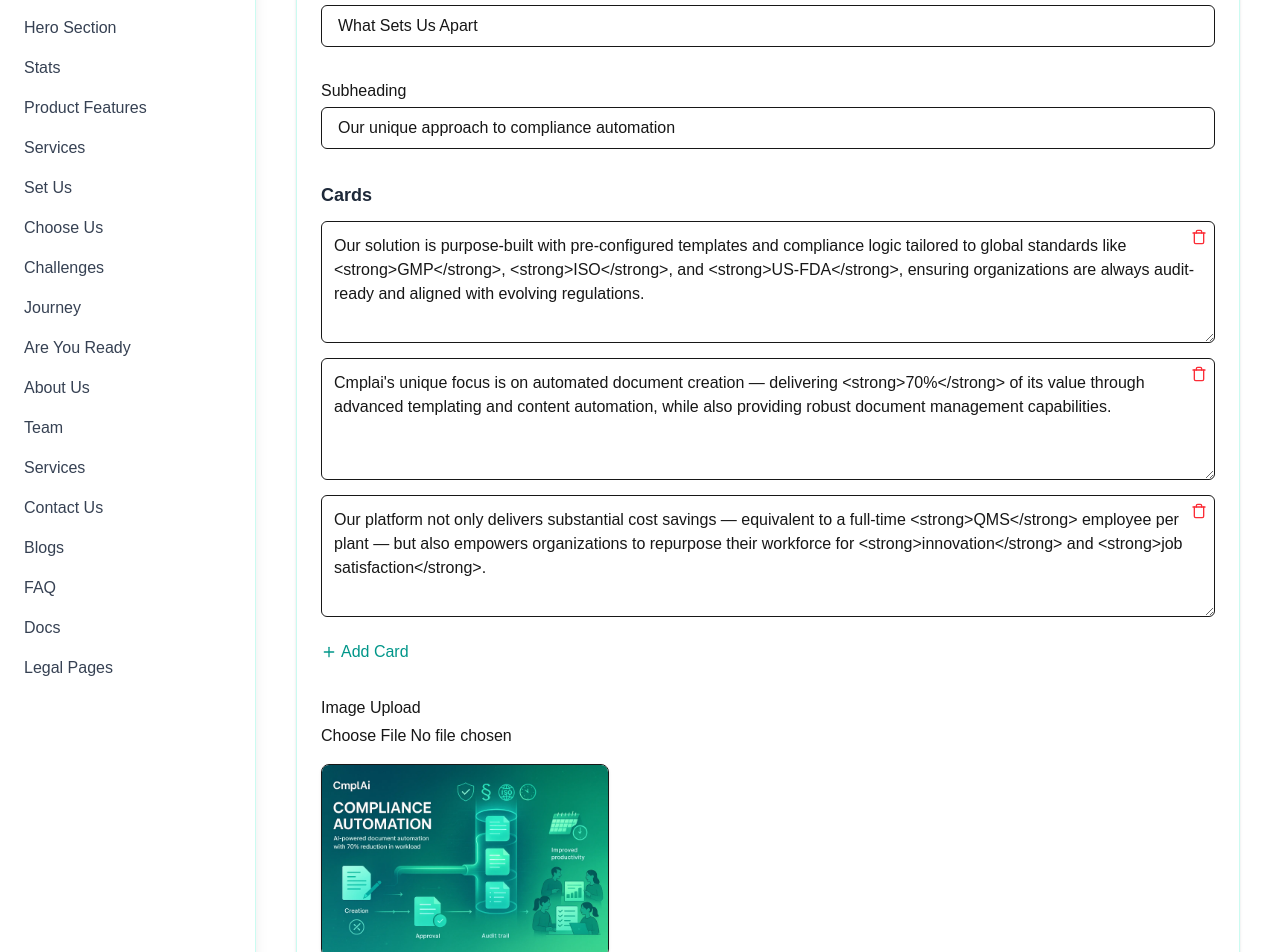
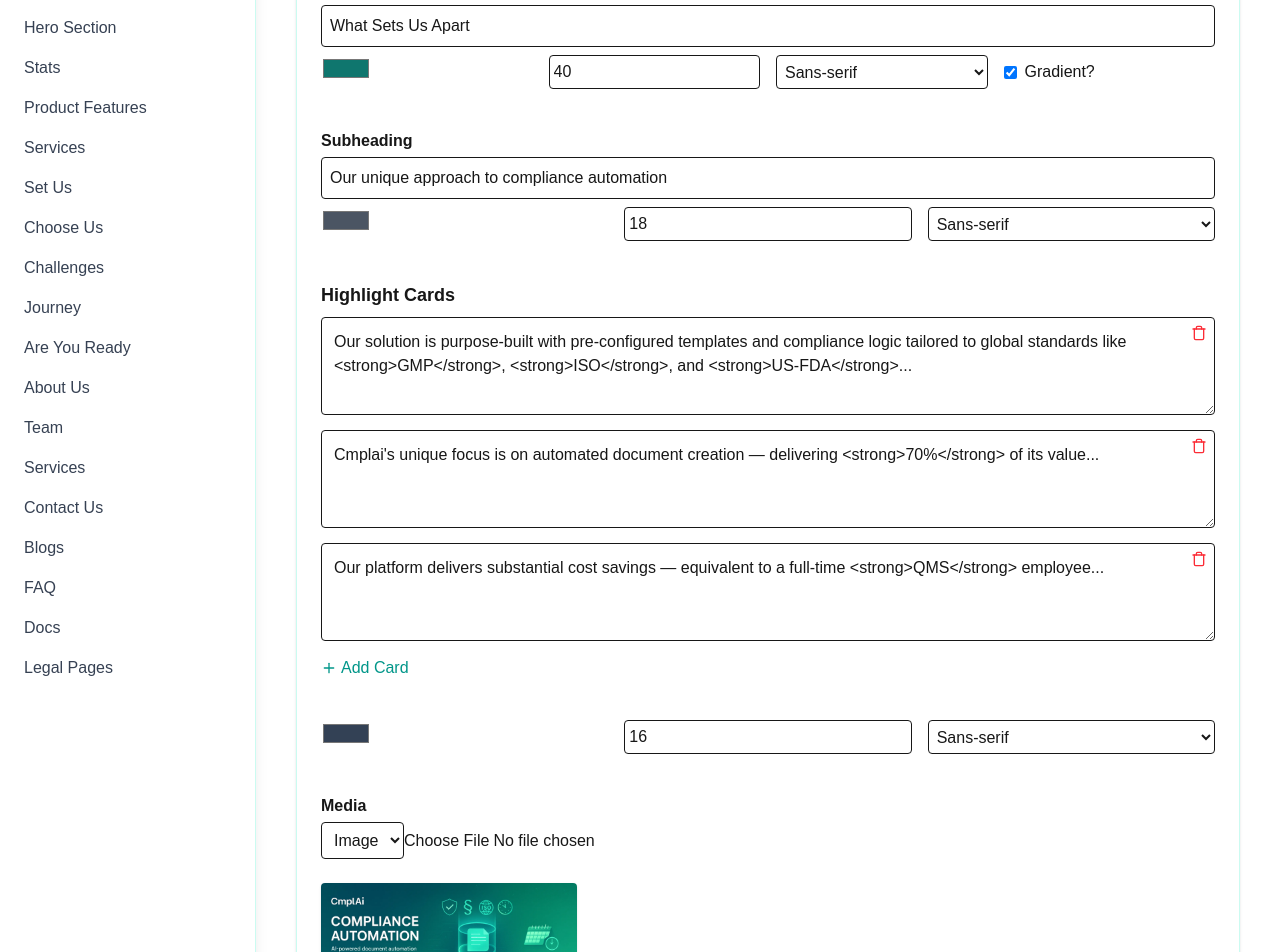
Before and after one commit to Narsimha1729/cmplai-adv, a Next.js app: page /admin/setus in a window 1280 px wide. Shown: the part 160-1112 px from the top of the page. Built offline with nearby package versions, Linux system fonts and the light colour scheme.

Commit message:
Finished

```diff
--- a/app/admin/setus/page.jsx
+++ b/app/admin/setus/page.jsx
@@ -6,28 +6,43 @@ import { Trash, Plus } from 'lucide-react';
 export default function SetUsApartEditor() {
   const [form, setForm] = useState({
     heading: 'What Sets Us Apart',
+    headingSize: '40px',
+    headingColor: '#0f766e',
+    headingFont: 'sans-serif',
+    headingGradient: true,
+
     subheading: 'Our unique approach to compliance automation',
+    subColor: '#4b5563',
+    subFont: 'sans-serif',
+    subSize: '18px',
+
     cards: [
-      "Our solution is purpose-built with pre-configured templates and compliance logic tailored to global standards like <strong>GMP</strong>, <strong>ISO</strong>, and <strong>US-FDA</strong>, ensuring organizations are always audit-ready and aligned with evolving regulations.",
-      "Cmplai's unique focus is on automated document creation — delivering <strong>70%</strong> of its value through advanced templating and content automation, while also providing robust document management capabilities.",
-      "Our platform not only delivers substantial cost savings — equivalent to a full-time <strong>QMS</strong> employee per plant — but also empowers organizations to repurpose their workforce for <strong>innovation</strong> and <strong>job satisfaction</strong>.",
+      "Our solution is purpose-built with pre-configured templates and compliance logic tailored to global standards like <strong>GMP</strong>, <strong>ISO</strong>, and <strong>US-FDA</strong>...",
+      "Cmplai's unique focus is on automated document creation — delivering <strong>70%</strong> of its value...",
+      "Our platform delivers substantial cost savings — equivalent to a full-time <strong>QMS</strong> employee...",
     ],
-    image: '/setsapart.webp',
+    cardColor: '#334155',
+    cardFont: 'sans-serif',
+    cardSize: '16px',
+
+    mediaType: 'image', // 'image' or 'video'
+    mediaUrl: '/setsapart.webp',
+
     showGlow: true,
     showDottedBackground: true,
   });
 
   const handleChange = (field, value) => setForm({ ...form, [field]: value });
 
-  const updateCard = (index, value) => {
+  const updateCard = (i, val) => {
     const updated = [...form.cards];
-    updated[index] = value;
+    updated[i] = val;
     setForm({ ...form, cards: updated });
   };
 
-  const removeCard = (index) => {
+  const removeCard = (i) => {
     const updated = [...form.cards];
-    updated.splice(index, 1);
+    updated.splice(i, 1);
     setForm({ ...form, cards: updated });
   };
 
@@ -35,9 +50,9 @@ export default function SetUsApartEditor() {
     setForm({ ...form, cards: [...form.cards, ''] });
   };
 
-  const handleImageUpload = (file) => {
+  const handleMediaUpload = (file) => {
     const reader = new FileReader();
-    reader.onloadend = () => handleChange('image', reader.result);
+    reader.onloadend = () => handleChange('mediaUrl', reader.result);
     reader.readAsDataURL(file);
   };
 
@@ -49,46 +64,99 @@ export default function SetUsApartEditor() {
 
   return (
     <div className="max-w-6xl mx-auto py-10 px-6 bg-white rounded-xl shadow border border-teal-100">
-      <h2 className="text-2xl font-bold text-teal-600 mb-6">What Sets Us Apart – Editor</h2>
+      <h2 className="text-2xl font-bold text-teal-600 mb-6">Set Us Apart – Admin Editor</h2>
 
-      <form onSubmit={handleSubmit} className="space-y-8">
+      <form onSubmit={handleSubmit} className="space-y-10">
 
-        {/* Heading & Subheading */}
+        {/* Heading */}
         <div>
-          <label className="block font-medium mb-1">Heading</label>
+          <label className="block font-semibold mb-1">Main Heading</label>
           <input
             type="text"
             value={form.heading}
             onChange={(e) => handleChange('heading', e.target.value)}
-            className="w-full border px-4 py-2 rounded-md"
+            className="w-full border p-2 rounded"
           />
+          <div className="grid grid-cols-2 md:grid-cols-4 gap-4 mt-2">
+            <input
+              type="color"
+              value={form.headingColor}
+              onChange={(e) => handleChange('headingColor', e.target.value)}
+            />
+            <input
+              type="number"
+              value={parseInt(form.headingSize)}
+              onChange={(e) => handleChange('headingSize', e.target.value + 'px')}
+              placeholder="Font size"
+              className="border p-1 rounded"
+            />
+            <select
+              value={form.headingFont}
+              onChange={(e) => handleChange('headingFont', e.target.value)}
+              className="border rounded p-1"
+            >
+              <option value="sans-serif">Sans-serif</option>
+              <option value="serif">Serif</option>
+              <option value="monospace">Monospace</option>
+              <option value="'Poppins', sans-serif">Poppins</option>
+            </select>
+            <label className="flex items-center gap-2">
+              <input
+                type="checkbox"
+                checked={form.headingGradient}
+                onChange={(e) => handleChange('headingGradient', e.target.checked)}
+              />
+              Gradient?
+            </label>
+          </div>
         </div>
+
+        {/* Subheading */}
         <div>
-          <label className="block font-medium mb-1">Subheading</label>
+          <label className="block font-semibold mb-1">Subheading</label>
           <input
             type="text"
             value={form.subheading}
             onChange={(e) => handleChange('subheading', e.target.value)}
-            className="w-full border px-4 py-2 rounded-md"
+            className="w-full border p-2 rounded"
           />
+          <div className="grid grid-cols-2 md:grid-cols-3 gap-4 mt-2">
+            <input
+              type="color"
+              value={form.subColor}
+              onChange={(e) => handleChange('subColor', e.target.value)}
+            />
+            <input
+              type="number"
+              value={parseInt(form.subSize)}
+              onChange={(e) => handleChange('subSize', e.target.value + 'px')}
+              className="border p-1 rounded"
+            />
+            <select
+              value={form.subFont}
+              onChange={(e) => handleChange('subFont', e.target.value)}
+              className="border rounded p-1"
+            >
+              <option value="sans-serif">Sans-serif</option>
+              <option value="serif">Serif</option>
+              <option value="monospace">Monospace</option>
+              <option value="'Poppins', sans-serif">Poppins</option>
+            </select>
+          </div>
         </div>
 
-        {/* Card Editor */}
+        {/* Cards */}
         <div>
-          <h3 className="text-lg font-semibold text-gray-800 mb-3">Cards</h3>
+          <h3 className="text-lg font-semibold mb-2">Highlight Cards</h3>
           {form.cards.map((card, i) => (
-            <div key={i} className="relative">
+            <div key={i} className="relative mb-2">
               <textarea
                 value={card}
                 onChange={(e) => updateCard(i, e.target.value)}
-                rows={4}
-                className="w-full border p-3 mb-2 rounded-md"
+                rows={3}
+                className="w-full border rounded p-3"
               />
-              <button
-                type="button"
-                onClick={() => removeCard(i)}
-                className="absolute top-2 right-2 text-red-500"
-              >
+              <button type="button" onClick={() => removeCard(i)} className="absolute top-2 right-2 text-red-500">
                 <Trash className="w-4 h-4" />
               </button>
             </div>
@@ -102,33 +170,64 @@ export default function SetUsApartEditor() {
           </button>
         </div>
 
-        {/* Image Upload */}
+        {/* Card text styles */}
+        <div className="grid grid-cols-2 md:grid-cols-3 gap-4">
+          <input
+            type="color"
+            value={form.cardColor}
+            onChange={(e) => handleChange('cardColor', e.target.value)}
+          />
+          <input
+            type="number"
+            value={parseInt(form.cardSize)}
+            onChange={(e) => handleChange('cardSize', e.target.value + 'px')}
+            className="border p-1 rounded"
+          />
+          <select
+            value={form.cardFont}
+            onChange={(e) => handleChange('cardFont', e.target.value)}
+            className="border rounded p-1"
+          >
+            <option value="sans-serif">Sans-serif</option>
+            <option value="serif">Serif</option>
+            <option value="monospace">Monospace</option>
+            <option value="'Poppins', sans-serif">Poppins</option>
+          </select>
+        </div>
+
+        {/* Media */}
         <div>
-          <label className="block font-medium mb-1">Image Upload</label>
+          <label className="block font-semibold mb-1">Media</label>
+          <select
+            value={form.mediaType}
+            onChange={(e) => handleChange('mediaType', e.target.value)}
+            className="mb-2 border p-2 rounded"
+          >
+            <option value="image">Image</option>
+            <option value="video">Video</option>
+          </select>
           <input
             type="file"
-            accept="image/*"
-            onChange={(e) => handleImageUpload(e.target.files[0])}
-            className="block"
+            accept={form.mediaType === 'image' ? 'image/*' : 'video/*'}
+            onChange={(e) => handleMediaUpload(e.target.files[0])}
           />
-          {form.image && (
-            <img
-              src={form.image}
-              alt="Preview"
-              className="mt-4 w-72 rounded-lg border shadow"
-            />
+          {form.mediaUrl && form.mediaType === 'image' && (
+            <img src={form.mediaUrl} alt="preview" className="mt-4 w-64 rounded shadow" />
+          )}
+          {form.mediaUrl && form.mediaType === 'video' && (
+            <video controls src={form.mediaUrl} className="mt-4 w-64 rounded shadow" />
           )}
         </div>
 
         {/* Toggles */}
-        <div className="grid grid-cols-1 md:grid-cols-2 gap-4">
+        <div className="flex flex-col md:flex-row gap-6 mt-6">
           <label className="flex gap-2 items-center">
             <input
               type="checkbox"
               checked={form.showGlow}
               onChange={(e) => handleChange('showGlow', e.target.checked)}
             />
-            Enable Glow Behind Image
+            Enable Glow Effect
           </label>
           <label className="flex gap-2 items-center">
             <input
@@ -140,11 +239,11 @@ export default function SetUsApartEditor() {
           </label>
         </div>
 
-        {/* Save Button */}
+        {/* Save */}
         <div className="text-right pt-6">
           <button
             type="submit"
-            className="bg-gradient-to-r from-teal-500 to-cyan-600 text-white px-6 py-3 font-semibold rounded-md hover:opacity-90"
+            className="bg-gradient-to-r from-teal-500 to-cyan-600 text-white font-semibold px-6 py-3 rounded-md"
           >
             Save Section
           </button>
```
